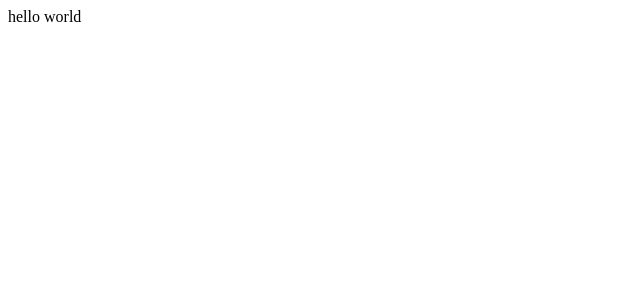
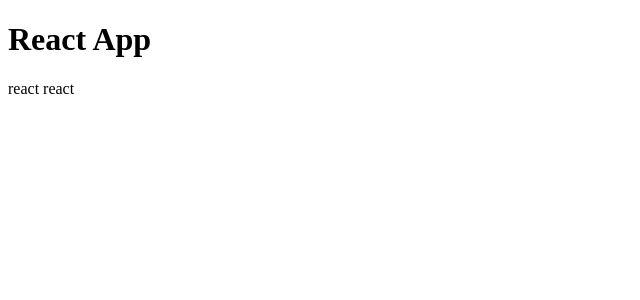
Before and after one commit to alirezasha01/react-test, a React (Create React App) app: page / in a window 1280 px wide. Shown: the top 300 px of the page, without its empty margins (0-640 px from the left). Built offline with nearby package versions, Linux system fonts and the light colour scheme.

Commit message:
JSX Learning

```diff
--- /dev/null
+++ b/src/App.js
@@ -0,0 +1,11 @@
+import React from "react";
+const App = () =>{
+    return (
+        <div id="main" className="container">
+            <h1>React App</h1>
+            <p>react react</p>
+        </div>
+    )
+}
+
+export default App
--- a/src/components/App.js
+++ /dev/null
@@ -1,6 +0,0 @@
-import React from "react";
-const App = () =>{
-    return React.createElement("div" , {id : "main" , className:"container"},"hello world");
-}
-
-export default App
--- a/src/index.js
+++ b/src/index.js
@@ -1,4 +1,5 @@
 import React from "react";
 import ReactDOM from "react-dom";
-import App from "./components/App"
+import App from "./App"
+
 ReactDOM.render(<App />,document.getElementById("root"));
```
